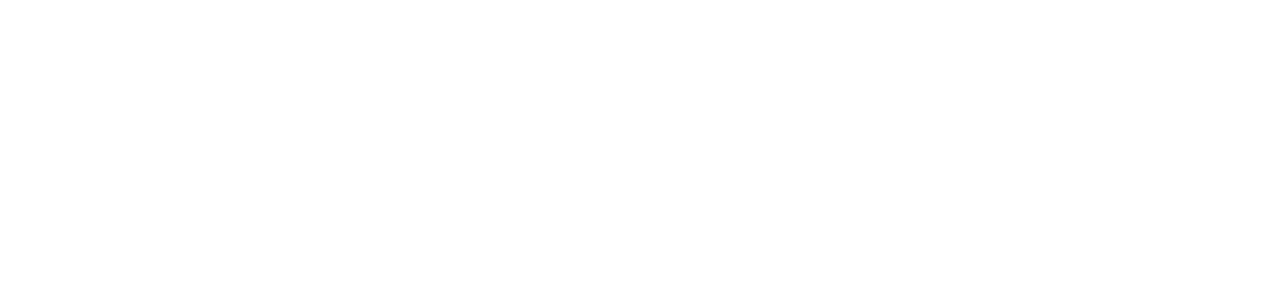
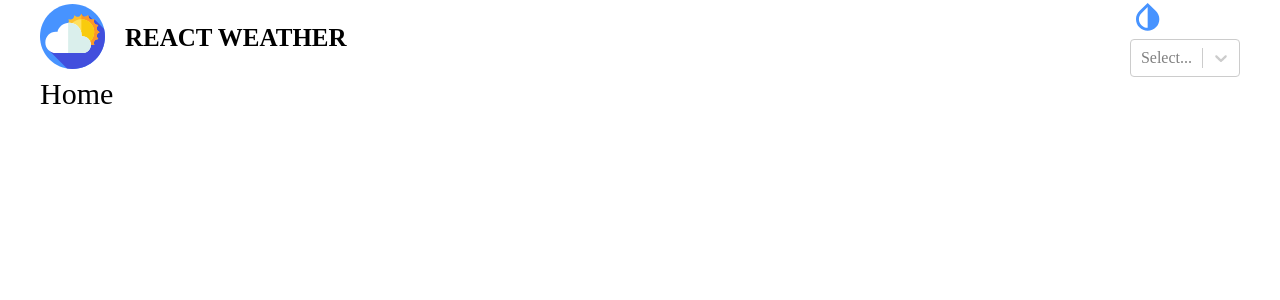
Before and after one commit to DmytroSvyrydenko-png/react-weather, a React (Create React App) app: page / in a window 1280 px wide. Shown: the top 300 px of the page. Built offline with nearby package versions, Linux system fonts and the light colour scheme.

Commit message:
add routing and header

```diff
--- a/package.json
+++ b/package.json
@@ -11,11 +11,13 @@
     "@types/react": "^18.2.48",
     "@types/react-dom": "^18.2.18",
     "@types/react-router-dom": "^5.3.3",
+    "@types/react-select": "^5.0.1",
     "normalize.css": "^8.0.1",
     "react": "^18.2.0",
     "react-dom": "^18.2.0",
     "react-router-dom": "^6.22.0",
     "react-scripts": "5.0.1",
+    "react-select": "^5.8.0",
     "sass": "^1.70.0",
     "typescript": "^4.9.5",
     "web-vitals": "^2.1.4"
--- a/src/App.tsx
+++ b/src/App.tsx
@@ -1,10 +1,20 @@
 import React from 'react';
+import { BrowserRouter, Route, Routes } from 'react-router-dom';
+import { Home } from './pages/Home/components/Home';
+import { MonthStatistics } from './pages/MonthStatistics/MonthStatistics';
+import { Header } from './shared/Header/Header';
 
 function App() {
   return (
-    <div className="App">
-
-    </div>
+    <BrowserRouter>
+      <div className="container">
+        <Header /> {/* outside the Routes to be displayed on all pages */}
+        <Routes>
+          <Route path="/" element={<Home />} />
+          <Route path="/month-statistics" element={<MonthStatistics />} />
+        </Routes>
+      </div>
+    </BrowserRouter>
   );
 }
 
--- /dev/null
+++ b/src/assets/icons/global/GlobalSvgSelector.tsx
@@ -0,0 +1,45 @@
+import * as React from 'react';
+
+interface Props {
+    id: string;
+}
+
+export const GlobalSvgSelector = ({ id }: Props) => {
+    switch (id) {
+        case 'header-logo':
+            return (
+                <svg width="65" height="65" viewBox="0 0 65 65" fill="none" xmlns="http://www.w3.org/2000/svg">
+                    <g clip-path="url(#clip0_2_185)">
+                        <path d="M32.5 65C50.4493 65 65 50.4493 65 32.5C65 14.5507 50.4493 0 32.5 0C14.5507 0 0 14.5507 0 32.5C0 50.4493 14.5507 65 32.5 65Z" fill="#4793FF" />
+                        <path d="M65 32.5C65 29.8954 64.6916 27.3631 64.113 24.9358L54.3423 15.1651L53.0241 15.7211L48.3235 11.1622C48.3235 11.1622 46.5495 14.0707 44.5394 12.8753L41.3829 9.7971L41.1963 14.2822L8.78809 46.265L27.0688 64.5457C28.8351 64.8429 30.6492 65 32.5 65C50.4493 65 65 50.4493 65 32.5Z" fill="#424FDD" />
+                        <path d="M58.3388 29.0023L59.7103 28.1252L58.2388 27.1841C56.6468 26.1659 56.217 24.03 57.2916 22.4755L58.2847 21.0386L56.6808 20.7601C54.8077 20.4347 53.5845 18.6126 53.9927 16.7559L54.3422 15.1659L52.6363 15.5409C50.7905 15.9467 48.9765 14.7403 48.637 12.8812L48.3233 11.163L46.9922 12.1001C45.4377 13.1946 43.2843 12.7711 42.26 11.1694L41.3829 9.79797L40.4418 11.2695C39.4237 12.8615 37.2878 13.2912 35.7333 12.2167L34.2964 11.2235L34.0179 12.8275C33.6925 14.7005 31.8705 15.9237 30.0136 15.5156L28.4237 15.1661L28.7987 16.8719C29.2044 18.7177 27.998 20.5317 26.1389 20.8712L24.4207 21.1849L25.3579 22.516C26.4524 24.0705 26.0288 26.2239 24.4272 27.2482L23.0557 28.1253L24.5271 29.0664C26.1192 30.0846 26.5488 32.2204 25.4743 33.775L24.4812 35.2118L26.0851 35.4904C27.9581 35.8157 29.1813 37.6379 28.7732 39.4946L28.4237 41.0845L30.1296 40.7095C31.9753 40.3038 33.7894 41.5102 34.1288 43.3693L34.4425 45.0876L35.7736 44.1505C37.3282 43.056 39.4816 43.4795 40.5058 45.0812L41.3829 46.4526L42.324 44.9811C43.3422 43.3891 45.4781 42.9594 47.0326 44.0339L48.4695 45.0271L48.748 43.4231C49.0734 41.5501 50.8955 40.3269 52.7522 40.735L54.3422 41.0845L53.9672 39.3787C53.5614 37.5329 54.7678 35.7189 56.6269 35.3794L58.3453 35.0657L57.4081 33.7346C56.3136 32.1801 56.7371 30.0265 58.3388 29.0023Z" fill="#FDBF2D" />
+                        <path d="M57.4082 33.734L58.3451 35.0644L56.6275 35.378C54.7676 35.7183 53.5615 37.5324 53.9678 39.3783L54.3423 41.0833L52.7529 40.7342C50.8955 40.3254 49.0738 41.5492 48.7475 43.4218L48.4695 45.0265L47.0323 44.0324C45.4784 42.9584 43.3418 43.3875 42.3237 44.9795L41.3829 46.4521V9.79697L42.2602 11.1681C43.2847 12.7702 45.4378 13.1942 46.9917 12.0986L48.3235 11.1617L48.637 12.8807C48.976 14.7393 50.7902 15.9453 52.6361 15.5403L54.3423 15.1645L53.9932 16.7553C53.5844 18.6113 54.8082 20.4344 56.6808 20.7594L58.2842 21.0374L57.2914 22.4745C56.2174 24.0297 56.6465 26.165 58.2385 27.1832L59.7099 28.1239L58.3388 29.0012C56.7366 30.0257 56.3139 32.1788 57.4082 33.734Z" fill="#FD9827" />
+                        <path d="M41.383 40.9704C48.4777 40.9704 54.2291 35.219 54.2291 28.1243C54.2291 21.0296 48.4777 15.2782 41.383 15.2782C34.2883 15.2782 28.5369 21.0296 28.5369 28.1243C28.5369 35.219 34.2883 40.9704 41.383 40.9704Z" fill="#FFE05F" />
+                        <path d="M54.2293 28.1239C54.2293 35.2193 48.4771 40.9703 41.3829 40.9703V15.2788C48.4771 15.2788 54.2293 21.0298 54.2293 28.1239Z" fill="#F9CB0D" />
+                        <path d="M42.5274 32.2419C42.1958 32.2419 41.8694 32.2632 41.5478 32.3006C41.5794 31.9404 41.5966 31.576 41.5966 31.2076C41.5966 24.3886 36.0687 18.8605 29.2495 18.8605C23.5703 18.8605 18.7873 22.6953 17.3468 27.9164C16.8894 27.8562 16.4229 27.8247 15.9491 27.8247C10.0886 27.8247 5.33777 32.5755 5.33777 38.4361C5.33777 44.2966 10.0886 49.0474 15.9491 49.0474H42.5274C47.1682 49.0474 50.9302 45.2853 50.9302 40.6447C50.9302 36.0039 47.1682 32.2419 42.5274 32.2419Z" fill="white" />
+                        <path d="M50.9302 40.6435C50.9302 45.2846 47.1684 49.0466 42.5272 49.0466H28.134V18.9097C28.5016 18.8759 28.8735 18.8595 29.2498 18.8595C36.0691 18.8595 41.5969 24.3873 41.5969 31.2066C41.5969 31.5753 41.5795 31.9395 41.5478 32.2996C41.8696 32.2625 42.1956 32.2406 42.5272 32.2406C47.1684 32.2406 50.9302 36.0035 50.9302 40.6435Z" fill="#DAEFEC" />
+                    </g>
+                    <defs>
+                        <clipPath id="clip0_2_185">
+                            <rect width="65" height="65" fill="white" />
+                        </clipPath>
+                    </defs>
+                </svg>
+            );
+        case 'change-theme':
+            return (
+                <svg width="35" height="35" viewBox="0 0 35 35" fill="none" xmlns="http://www.w3.org/2000/svg">
+                    <g clip-path="url(#clip0_23_3)">
+                        <path d="M17.6667 7.09792V27.7917C12.8396 27.7917 8.91667 23.9562 8.91667 19.2312C8.91667 16.9562 9.82083 14.8125 11.4687 13.1937L17.6667 7.09792ZM17.6667 3L9.42708 11.1083C7.3125 13.1937 6 16.0667 6 19.2312C6 25.575 11.2208 30.7083 17.6667 30.7083C24.1125 30.7083 29.3333 25.575 29.3333 19.2312C29.3333 16.0667 28.0208 13.1937 25.9062 11.1083L17.6667 3Z" fill="#4793FF" />
+                    </g>
+                    <defs>
+                        <clipPath id="clip0_23_3">
+                            <rect width="35" height="35" fill="white" />
+                        </clipPath>
+                    </defs>
+                </svg>
+            );
+        default:
+            return null;
+    }
+};
--- /dev/null
+++ b/src/shared/Header/Header.module.scss
@@ -0,0 +1,25 @@
+.header {
+    display: flex;
+    align-items: center; // elements vertical position in the container
+    justify-content: space-between; // elements horizontal position in the container
+    width: 100%;
+}
+
+.wrapper {
+    display: flex;
+    align-items: center;
+}
+
+.logo {
+    margin-right: 20px;
+    svg {
+        width: 65px;
+        height: 65px;
+    }
+}
+
+.title {
+    text-transform: uppercase;
+    font-weight: bold;
+    font-size: 25px;
+}
--- /dev/null
+++ b/src/shared/Header/Header.tsx
@@ -0,0 +1,32 @@
+import * as React from 'react';
+import s from './Header.module.scss'
+import { GlobalSvgSelector } from '../../assets/icons/global/GlobalSvgSelector';
+import Select from 'react-select';
+
+
+interface Props { }
+
+export const Header = (props: Props) => {
+  const options = [
+    { value: 'chocolate', label: 'Chocolate' },
+    { value: 'strawberry', label: 'Strawberry' },
+    { value: 'vanilla', label: 'Vanilla' }
+  ]
+
+  return (
+    <header className={s.header}>
+      <div className={s.wrapper}>
+        <div className={s.logo}>
+          <GlobalSvgSelector id='header-logo' />
+        </div>
+        <div className={s.title}>React Weather</div>
+      </div>
+      <div className={s.wrapper}>
+        <div className={s.change_theme}>
+          <GlobalSvgSelector id='change-theme' />
+          <Select options={options} />
+        </div>
+      </div>
+    </header>
+  );
+};
--- a/src/styles/index.scss
+++ b/src/styles/index.scss
@@ -1 +1,6 @@
-@import "~normalize.css"
+@import "~normalize.css";
+
+.container {
+    max-width: 1200px;
+    margin: 0 auto; //space on all four sides of the element
+}
```
Also changed, not shown: 2 other files (tests, documents, lock files or other folders).
